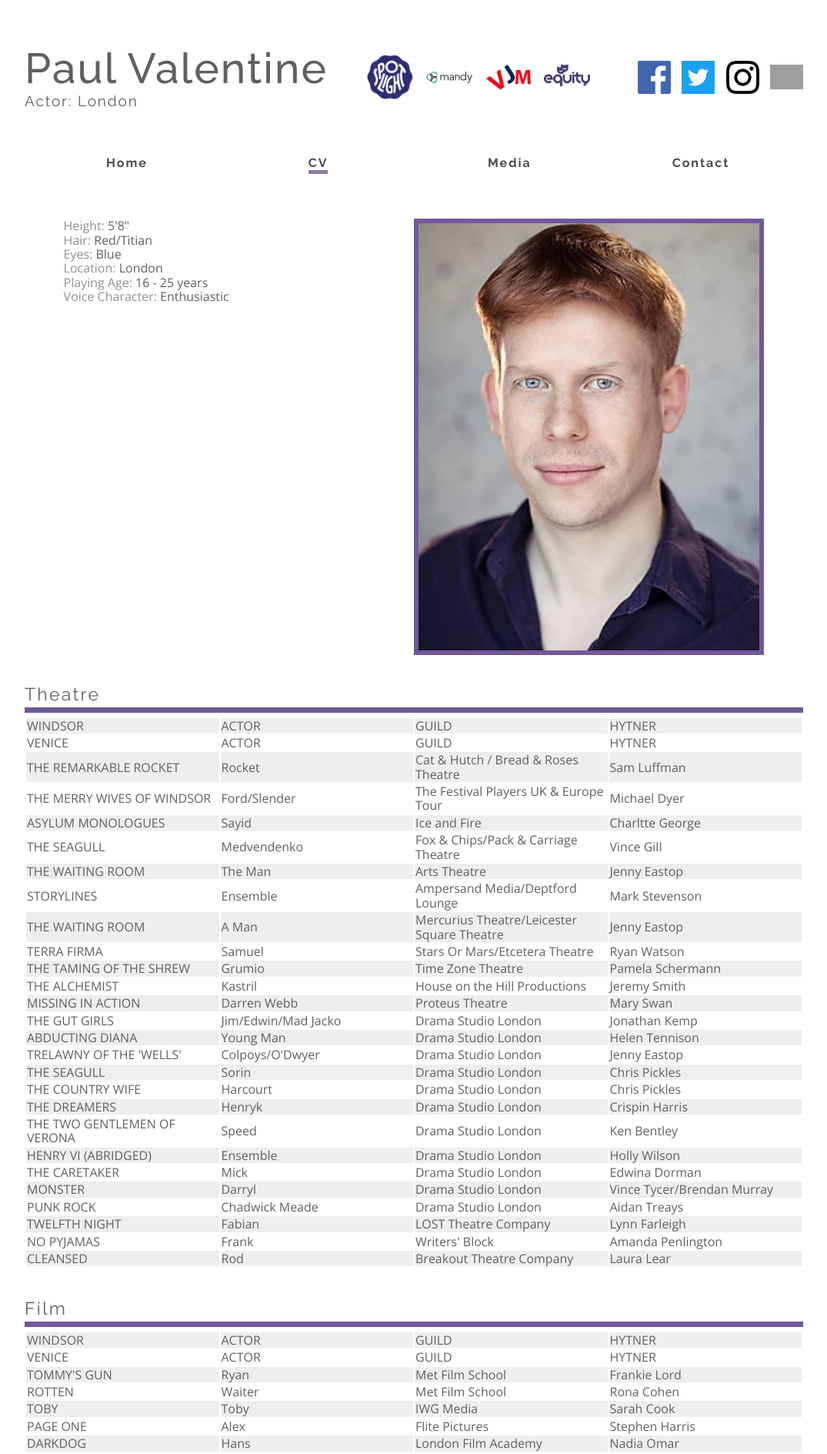
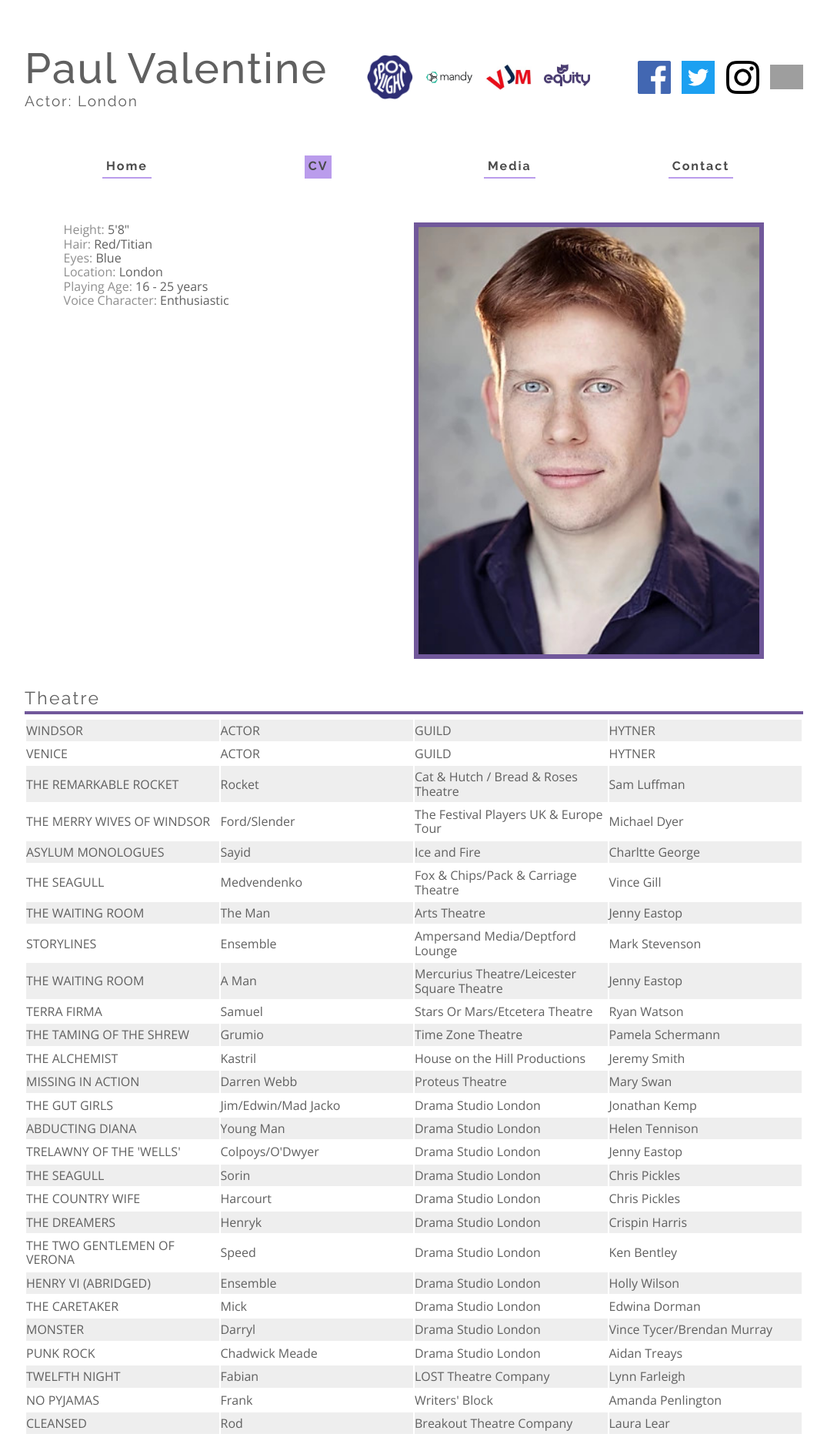
Before and after one commit to pvsitedesign/pvsite, a Jekyll site: the page built from cv.html, in a window 1280 px wide. Shown: the top 1889 px of the page at 77% size, without its empty margins (102-1177 px from the left). Built offline with Jekyll 4.4.1, drawn with Linux system fonts in a browser that asks for light colours; grey boxes are pictures that could not be loaded.

Commit message:
add spotlight cv & new link style

```diff
--- a/_includes/home-hero.html
+++ b/_includes/home-hero.html
@@ -45,16 +45,16 @@
   <nav>
     <ul class="text_centre">
       <li>
-        <table><tr><td><a {% if page.current == 'home' %}style="border-bottom: 5px solid #71589b;"{% endif %}href="{{ '/index.html' | prepend: site.baseurl }}">Home</a></td></tr></table>
+        <table><tr><td {% if page.current == 'home' %}style="background-color: #A984E8;"{% endif %}><a href="{{ '/index.html' | prepend: site.baseurl }}">Home</a></td></tr></table>
       </li>
       <li>
-        <table><tr><td><a {% if page.current == 'cv' %}style="border-bottom: 5px solid #71589b;"{% endif %} href="{{ '/cv.html' | prepend: site.baseurl }}">CV</a></td></tr></table>
+        <table><tr><td {% if page.current == 'cv' %}style="background-color: #A984E8;"{% endif %}><a href="{{ '/cv.html' | prepend: site.baseurl }}">CV</a></td></tr></table>
       </li>
       <li>
-        <table><tr><td><a {% if page.current == 'media' %}style="border-bottom: 5px solid #71589b;"{% endif %} href="{{ '/media.html' | prepend: site.baseurl }}">Media</a></td></tr></table>
+        <table><tr><td {% if page.current == 'media' %}style="background-color: #A984E8;"{% endif %}><a href="{{ '/media.html' | prepend: site.baseurl }}">Media</a></td></tr></table>
       </li>
       <li>
-        <table><tr><td><a {% if page.current == 'contact' %}style="border-bottom: 5px solid #71589b;"{% endif %} href="{{ '/contact.html' | prepend: site.baseurl }}">Contact</a></td></tr></table>
+        <table><tr><td {% if page.current == 'contact' %}style="background-color: #A984E8;"{% endif %}><a href="{{ '/contact.html' | prepend: site.baseurl }}">Contact</a></td></tr></table>
       </li>
     </ul>
   </nav>
--- a/css/queries.css
+++ b/css/queries.css
@@ -38,6 +38,12 @@
   .flex-cv-1 div {
     padding: 0 0 0 20%;
   }
+  tbody tr:nth-child(3)::after {
+    display: none;
+  }
+  .flex-cv-spotlight {
+    display: none;
+  }
   /* media photos */
   .flex-media-1 ul:first-of-type li {
     width: 20%;
@@ -53,6 +59,9 @@
   }
   /* contact form */
   .flex-contact-2 {
+    display: none;
+  }
+  .flex-contact-1 img {
     display: none;
   }
   .flex-contact-4 {
@@ -120,8 +129,8 @@
   }
   .flex-cv-3 td {
     position: relative;
-    padding-left: 50%;
-    padding-bottom: 8px;
+    padding: 5px 0 8px 50%;
+
   }
   .flex-cv-3 td:before {
     position: absolute;
--- a/css/style.css
+++ b/css/style.css
@@ -216,15 +216,13 @@ nav ul li table {
   margin: 0 auto;
 }
 
-nav ul li table tr td:after {
-    display:block;
-    content: '';
-    border-bottom: 5px solid #71589b;
-    transform: scaleX(0);
-    transition: transform 125ms ease-in-out;
+nav ul li table tr td {
+  border-bottom: 2px solid #A984E8;
+  background-color: transparent;
+  padding: 5px;
 }
-nav ul li table tr td:hover:after {
-    transform: scaleX(1);
+nav ul li table tr td:hover {
+  background-color: #A984E8;
 }
 
 
@@ -255,7 +253,7 @@ nav ul li table tr td:hover:after {
   font-family: 'Raleway', sans-serif;
   font-size: 23px;
   letter-spacing: 0.1em;
-  border-bottom: 7px solid #71589b;
+  border-bottom: 4px solid #71589b;
   padding: 0 0 3px;
 }
 
@@ -394,6 +392,42 @@ form div:last-child input:hover {
 
 .flex-cv-3 tr:nth-of-type(odd) {
   background: #eee;
+}
+
+.flex-cv-3 td {
+  padding: 5px 0 5px 0;
+}
+
+.flex-cv-3::after {
+  display: block;
+  content: '';
+  padding-bottom: 20px;
+  border-bottom: 4px solid #71589b;
+}
+
+tbody tr:nth-child(3)::after {
+  display: block;
+  content: '...';
+  padding-left: 6px;
+}
+
+.flex-cv-spotlight {
+  width: 100%;
+  display: flex;
+  justify-content: center;
+  flex-wrap: wrap;
+  margin: 20px 0;
+}
+
+.flex-cv-spotlight p {
+  width: 80%;
+  margin: 0 0 18px 0;
+}
+
+.flex-cv-spotlight a {
+  display: block;
+  margin: 0;
+  width: 30%;
 }
 
 /*media*/
--- a/cv.html
+++ b/cv.html
@@ -370,7 +370,7 @@ current: cv
 
     <p class="font_23">Special Skills</p>
 
-      <p><br>Accents & Dialects: <br>
+      <br>Accents & Dialects: <br>
         br(* = native) American-Standard, Cockney, Estuary English, Glasgow, Heightened RP, Kent*, London*, RP, Scottish-Standard <br><br>
 
         Languages: <br>
@@ -387,9 +387,13 @@ current: cv
         Vehicle Licences: Car Driving Licence <br><br>
 
         Other Skills: Computer Literate, Drama Workshop Leader <br>
-      </p>
+  </div>
 
-      <a src="http://www.spotlight.com/4218-8948-9534"><img src="{{'/assets/images/icons/spotlight-logo.jpg' | prepend: site.baseurl}}" alt=""></a>
+  <div class="flex-cv-spotlight">
+    <p>
+      For a full list of credits please see Spolight:
+    </p>
+    <a src="http://www.spotlight.com/4218-8948-9534"><img src="{{'/assets/images/icons/spotlight-logo.jpg' | prepend: site.baseurl}}" alt=""></a>
   </div>
 
 </div>
```
